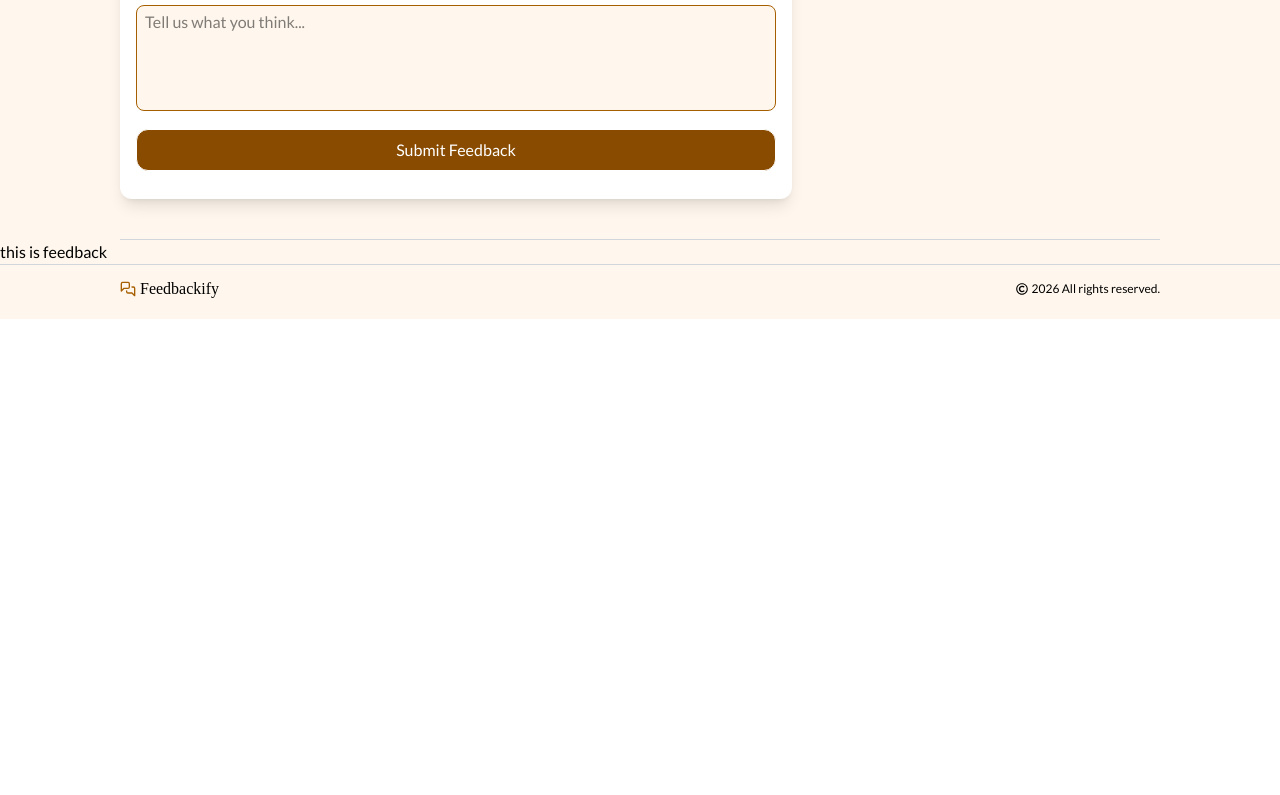
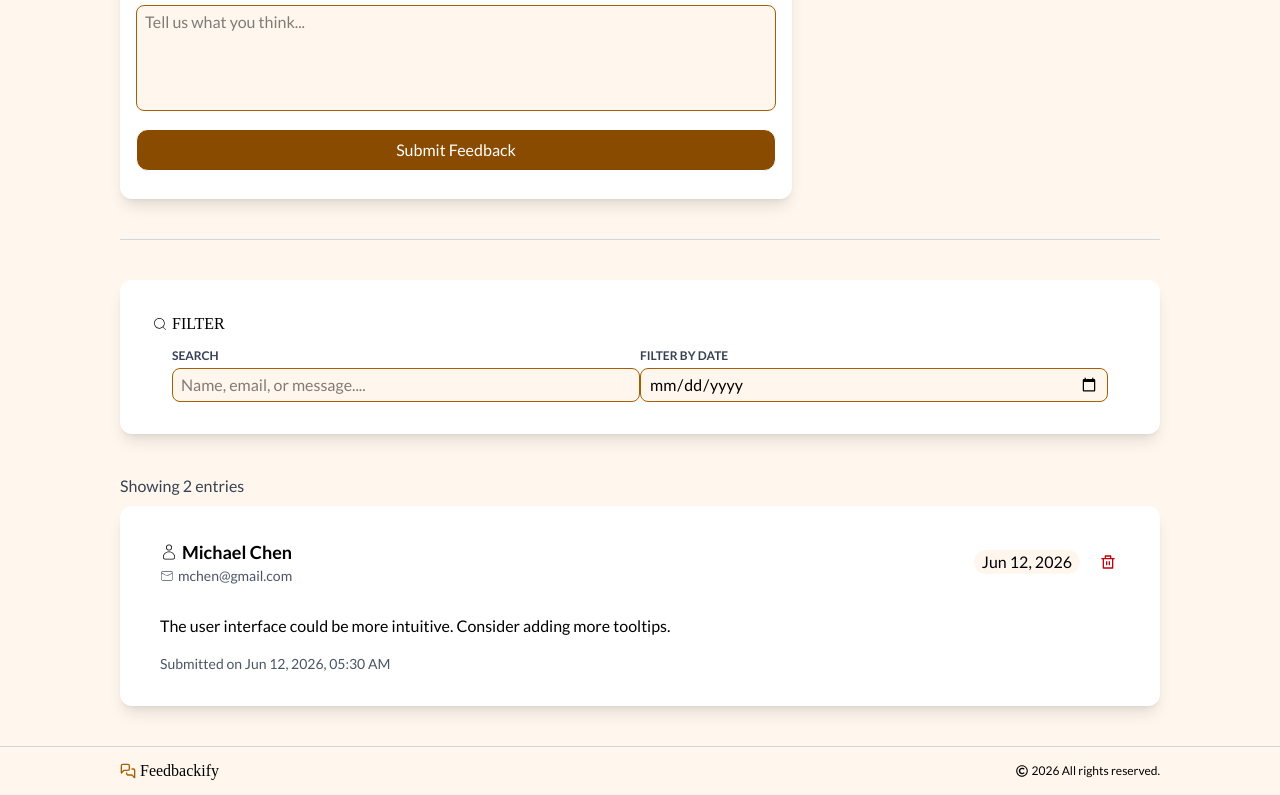
Before and after one commit to yashvardhannautiyal/Feedbackify, a React (Vite) app in the folder frontend/: page /dashboard in a window 1280 px wide. Shown: the part 481-1276 px from the top of the page. Before the commit the page ends 800 px from the top, so only its background shows below. Built offline with nearby package versions, Linux system fonts and the light colour scheme; a web font is replaced by a local one.

Commit message:
feedbackForm and item UI added

```diff
--- a/frontend/src/components/FeedbackItem.jsx
+++ b/frontend/src/components/FeedbackItem.jsx
@@ -1,11 +1,37 @@
-import React from 'react'
+import React from "react";
+import { CiMail } from "react-icons/ci";
+import { CiUser } from "react-icons/ci";
+import { RiDeleteBinLine } from "react-icons/ri";
 
 function Feedback() {
   return (
-    <div>
-      this is feedback
+    <div className="px-30 pb-10">
+      <p className="text-gray-700">Showing 2 entries</p>
+      <div className="bg-white border-yellow-800 shadow-lg rounded-xl p-8 mt-2 px-10">
+       {/* user details  */}
+        <div className="flex justify-between items-center">
+
+          {/* name + email  */}
+          <div>
+            <p className='flex gap-1 items-center font-bold text-lg'><CiUser />Michael Chen</p>
+            <p className='flex gap-1 items-center text-sm text-gray-600'><CiMail /> mchen@gmail.com</p>
+          </div>
+
+          {/* date + delete button  */}
+          <div className="flex gap-4 items-center">
+            <div className="bg-orange-50 rounded-xl px-2"><p>Jun 12, 2026</p></div>
+            <button className="text-red-700 hover:bg-red-100 hover:cursor-pointer p-1 rounded-sm"><RiDeleteBinLine /></button>
+          </div>
+        </div>
+
+        {/* feedback  */}
+        <div className="pt-7">
+          <p>The user interface could be more intuitive. Consider adding more tooltips.</p>
+          <p className="pt-4 text-gray-600 text-sm">Submitted on Jun 12, 2026, 05:30 AM</p>
+        </div>
+      </div>
     </div>
-  )
+  );
 }
 
-export default Feedback
+export default Feedback;
--- a/frontend/src/components/SearchBar.jsx
+++ b/frontend/src/components/SearchBar.jsx
@@ -1,9 +1,26 @@
 import React from 'react'
+import { CiSearch } from "react-icons/ci";
 
 function SearchBar() {
   return (
     <div className='px-30 pt-10'>
       <hr className="text-gray-300 " />
+
+      <div className='bg-white border-yellow-800 shadow-lg rounded-xl p-8 my-10'>
+        <p className='flex gap-1 items-center roman-font'><CiSearch /> FILTER</p>
+
+        {/* filter input  */}
+        <div className='flex justify-between px-5 pt-3'>
+        <div className='w-xl'>
+          <p className='text-xs font-bold pb-1 text-gray-700'>SEARCH</p>
+          <input type="text" placeholder='Name, email, or message....' className="rounded-lg w-full py-1 px-2 bg-orange-50 border border-yellow-700 outline-yellow-900"/>
+        </div>
+        <div className='w-xl'>
+          <p className='text-xs font-bold pb-1 text-gray-700'>FILTER BY DATE</p>
+          <input type="date" className="rounded-lg w-full py-1 px-2 bg-orange-50 border border-yellow-700 outline-yellow-900"/>
+        </div>
+        </div>
+      </div>
     </div>
   )
 }
```
